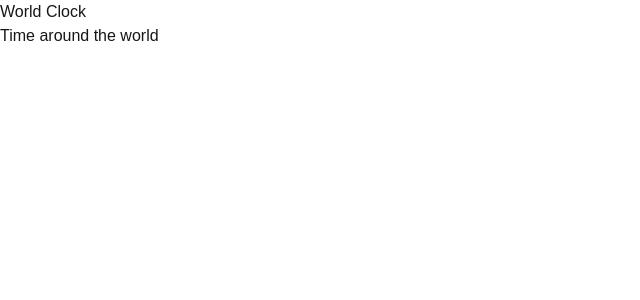
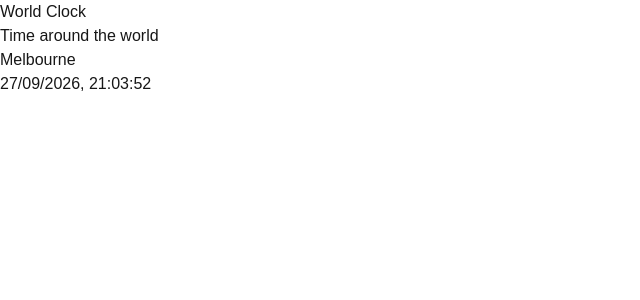
Before and after one commit to timeutility/timeflow-ai, a Next.js app: page /world-clock in a window 1280 px wide. Shown: the top 300 px of the page, without its empty margins (0-640 px from the left). Built offline with nearby package versions, Linux system fonts and the light colour scheme.

Commit message:
Connect World Clock to temporal engine

```diff
--- a/src/app/world-clock/page.tsx
+++ b/src/app/world-clock/page.tsx
@@ -1,8 +1,21 @@
+import { melbourne } from "@/data/locations";
+import { australiaMelbourneTimezone } from "@/data/timezones";
+import { evaluateTemporalState } from "@/lib/temporal/evaluateTemporalState";
+
 export default function WorldClockPage() {
+  const temporalState = evaluateTemporalState({
+    entity_id: melbourne.entity_id,
+    iana_identifier: australiaMelbourneTimezone.iana_identifier,
+    reference_instant: new Date(),
+  });
+
   return (
     <main>
       <h1>World Clock</h1>
       <p>Time around the world</p>
+
+      <h2>{melbourne.canonical_name}</h2>
+      <p>{temporalState.local_datetime}</p>
     </main>
   );
 }
```
